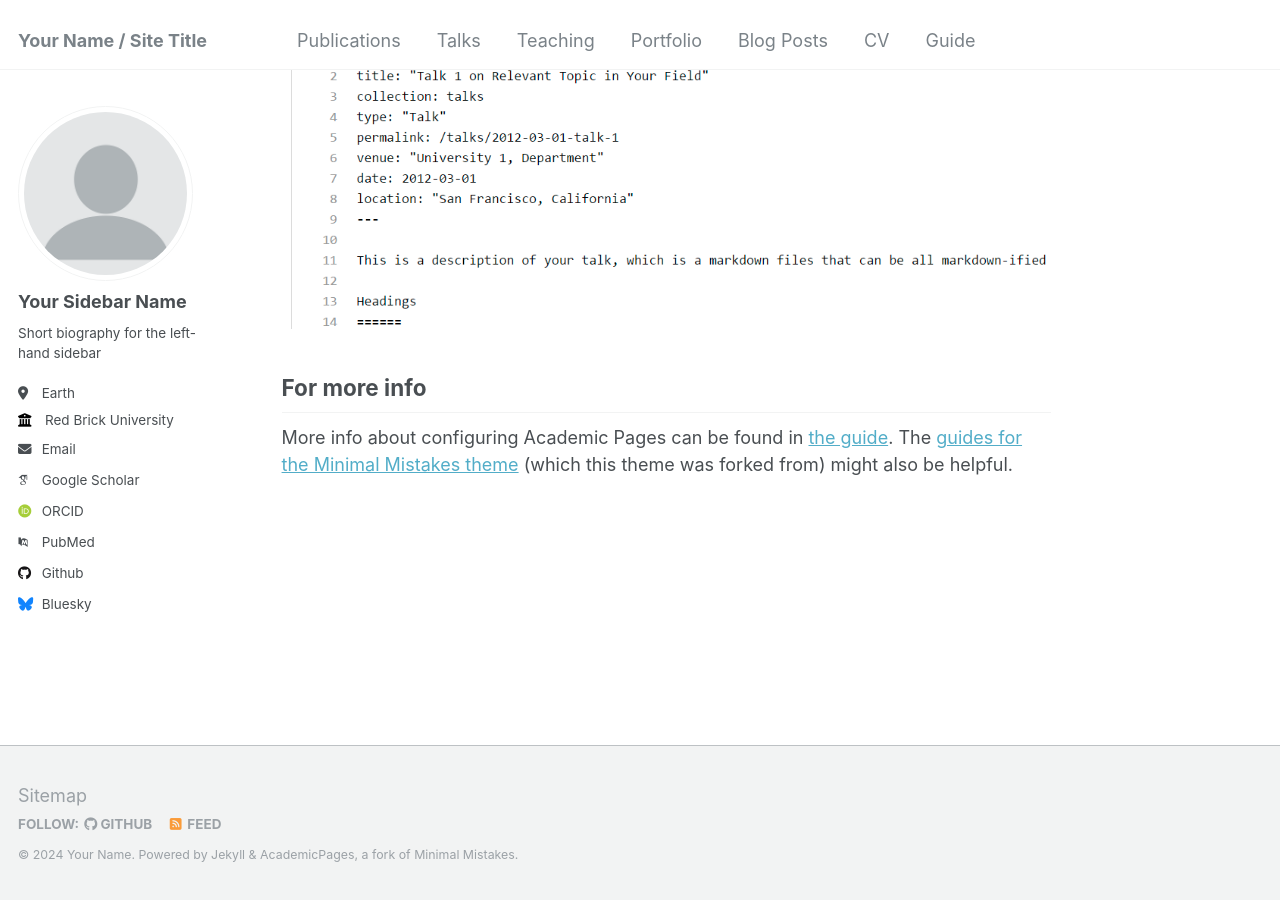
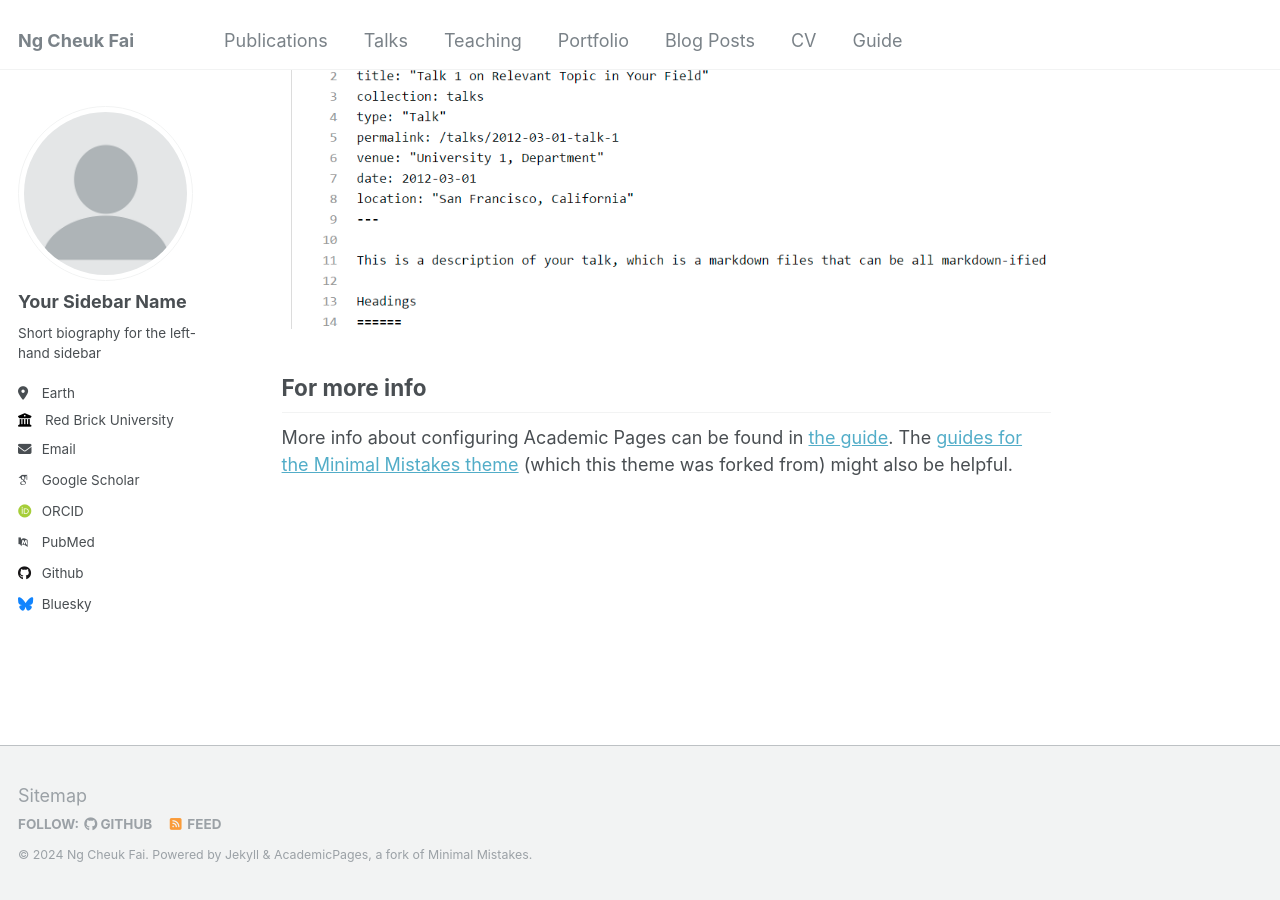
Before and after one commit to ngcheukfai/ngcheukfai.github.io, a Jekyll site: the page built from _pages/about.md, in a window 1280 px wide and 900 px high, scrolled down 2660 px. Built offline with Jekyll 4.4.1, drawn with Linux system fonts in a browser that asks for light colours; some web fonts are replaced.

Commit message:
Update _config.yml

```diff
--- a/_config.yml
+++ b/_config.yml
@@ -8,9 +8,9 @@
 
 # Basic Site Settings
 locale                   : "en-US"
-title                    : "Your Name / Site Title"
+title                    : "Ng Cheuk Fai"
 title_separator          : "-"
-name                     : &name "Your Name"
+name                     : &name "Ng Cheuk Fai"
 description              : &description "personal description"
 url                      : https://academicpages.github.io # the base hostname & protocol for your site e.g. "https://mmistakes.github.io"
 baseurl                  : "" # the subpath of your site, e.g. "/blog"
```
